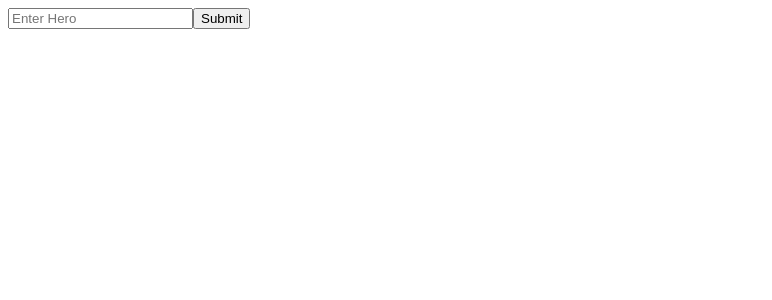
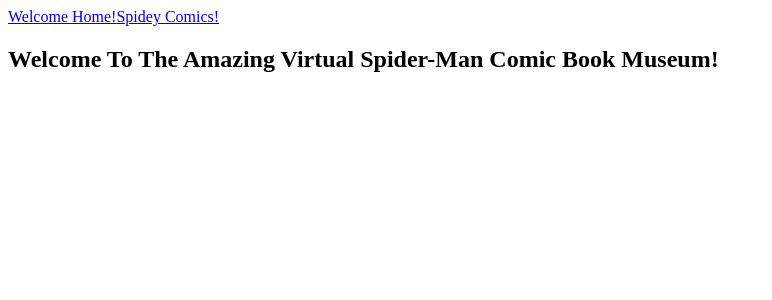
Before and after one commit to estebang625/Project-2, a React (Create React App) app: page / in a window 1280 px wide. Shown: the top 300 px of the page, without its empty margins (0-772 px from the left). Built offline with nearby package versions, Linux system fonts and the light colour scheme; no server answers.

Commit message:
commit new

```diff
--- a/src/App.css
+++ b/src/App.css
@@ -36,3 +36,7 @@
     transform: rotate(360deg);
   }
 }
+
+.navi {
+  display: inline;
+}
--- a/src/App.js
+++ b/src/App.js
@@ -1,14 +1,38 @@
-import React from 'react';
-// import { Link, Route, Switch } from 'react-router-dom';
+import React, {useState} from 'react';
+import { Link, Route, Switch } from "react-router-dom";
+import Home from './Home/Home'
 import './App.css';
-import HeroComic from './Main/HeroComic';
-import Form from './Form/Form';
+import ComicBooks from './ComicBooks/ComicBooks';
+
 
 function App() {
+  const [page, setPage] = useState(null);
+
+  const handleClick = (Page) => {
+    setPage(Page);
+  };
+
   return (
     <div>
-      <Form />
-      <HeroComic />
+      <nav className='navi'>
+        <Link to='/'>
+          Welcome Home!
+        </Link>
+        {/* <h3>The-Spectacular-Spidey-Encycopedia</h3> */}
+        <Link to='/ComicBooks'>Spidey Comics!</Link>
+      </nav>
+      <main>
+        <Switch>
+
+        <Route exact path='/' component='/'>
+          <Home />
+        </Route>
+
+        <Route path='/ComicBooks' component={ComicBooks}>
+        </Route>
+
+        </Switch>
+      </main>
     </div>
   );
 }
--- /dev/null
+++ b/src/ComicBooks/ComicBooks.js
@@ -0,0 +1,51 @@
+import React from 'react';
+import { useState, useEffect } from 'react';
+import md5 from 'md5'
+
+function HeroComic() {
+    const [listOfComics, setListOfComics] = useState([]);
+
+    const getAllComics = (comics) => {
+// get all heroes
+    //from id's get comics (ANOTHER API CALL)
+        //make another call to get images description and etc.
+    let ts = Date.now()
+    // console.log(ts)
+    let hash = md5(ts + process.env.REACT_APP_PRIVATE + process.env.REACT_APP_PUBLIC)
+    let characterId = 1009610
+        fetch(`http://gateway.marvel.com/v1/public/characters/${characterId}/comics?ts=${ts}&apikey=${process.env.REACT_APP_PUBLIC}&hash=${hash}&limit=50`)
+        .then(data => data.json())
+        .then(data =>
+            {console.log(data.data.results)
+            setListOfComics(data.data.results)
+            })
+
+    };
+
+
+    useEffect(() => {
+        getAllComics();
+    }, []);
+
+    let comics = ''
+    if (listOfComics[0]) {
+        comics = listOfComics.map(comic => {
+            return(
+                <div>
+                    {/* <Link to={'ComicBooks' + comic.thumbnail}> {comic.thumbnail} </Link>:{" "} */}
+                    <h3>{comic.title}</h3>
+                </div>
+            )
+        })
+    }
+
+
+return (
+    <div className='comics'>
+        {comics}
+    </div>
+)
+
+}
+
+export default HeroComic;
--- a/src/Form/Form.js
+++ /dev/null
@@ -1,54 +0,0 @@
-import React from 'react';
-import { useState, useEffect } from 'react';
-import md5 from 'md5'
-
-function Form(props) {
-    const [listOfHeroes, setListOfHeroes] = useState([]);
-
-        const getAllHeroes = () => {
-            let ts = Date.now()
-            let hash = md5(ts + process.env.REACT_APP_PRIVATE + process.env.REACT_APP_PUBLIC)
-            let name = 'Spider-Man'
-                fetch(`http://gateway.marvel.com/v1/public/characters?name=${name}&apikey=${process.env.REACT_APP_PUBLIC}&hash=${hash}`)
-                .then(data => data.json())
-                .then(data => {
-                    setListOfHeroes(data)
-                    console.log(data)
-                });
-        };
-
-        useEffect(() => {
-            getAllHeroes();
-        }, []);
-
-
-    const handleSubmit = (event) => {
-        event.preventdefault();
-        props.handleSubmit(listOfHeroes)
-        setListOfHeroes('')
-    }
-
-    const handleChange = (event) => {
-        console.log('hc click')
-        const listOfHeroes = event.target.name;
-        setListOfHeroes(listOfHeroes)
-    }
-
-return (
-    <form onSubmit={handleSubmit}>
-        <input
-            placeholder='Enter Hero'
-            id='listOfHeroes'
-            type='text'
-            value={listOfHeroes}
-            onChange={handleChange}
-        />
-        <button>Submit</button>
-        {/* {getAllComics} */}
-    </form>
-)
-
-    }
-
-
-export default Form
--- a/src/Home/Home.js
+++ b/src/Home/Home.js
@@ -0,0 +1,14 @@
+import React  from "react";
+
+function Home() {
+    return (
+        // Header and footer will be containing spiderman webs with blue background
+      <div>
+        <h2>Welcome To The Amazing Virtual Spider-Man Comic Book Museum!</h2>
+        {/* An Image of spiderman/SpiderMan Comic is going to be here */}
+        {/* Stan Lee will have and about section in page */}
+      </div>
+    );
+}
+
+export default Home;
--- a/src/Main/HeroComic.js
+++ /dev/null
@@ -1,38 +0,0 @@
-import React from 'react';
-import { useState, useEffect } from 'react';
-import md5 from 'md5'
-
-function HeroComic() {
-    const [listOfComics, setListOfComics] = useState([]);
-
-    const getAllComics = () => {
-        let ts = Date.now()
-        let hash = md5(ts + process.env.REACT_APP_PRIVATE + process.env.REACT_APP_PUBLIC)
-        let characterId = 1009610
-            fetch(`http://gateway.marvel.com/v1/public/characters/${characterId}/comics?ts=${ts}apikey=${process.env.REACT_APP_PUBLIC}&hash=${hash}`)
-            .then(data => data.json())
-            .then(data => {
-                setListOfComics(data)
-                console.log(data)
-            });
-    };
-
-    useEffect(() => {
-        getAllComics();
-    }, []);
-
-    const handleSubmit = (event) => {
-        const listOfComics = event.target.name
-        setListOfComics(listOfComics)
-    }
-
-return (
-    <div>
-        {getAllComics}
-        {/* <PokemonCard URL={selectedURL}/> */}
-    </div>
-)
-
-}
-
-export default HeroComic;
```
Also changed, not shown: src/ComicSummary/ComicSummary.js (added).
